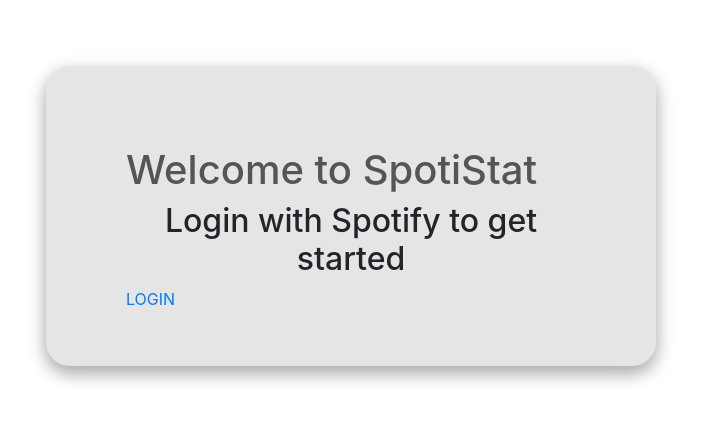
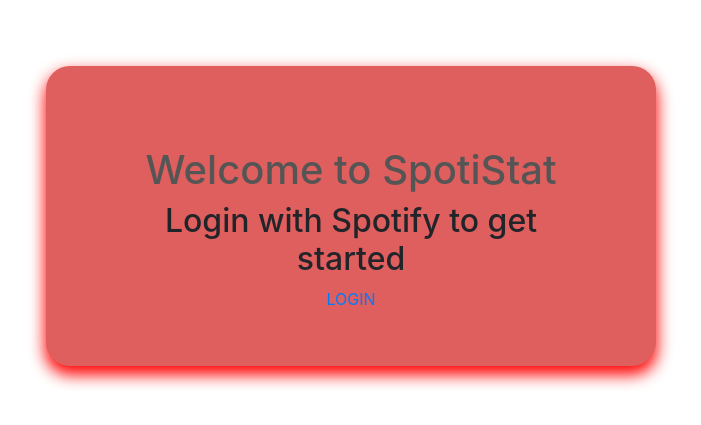
Before and after one commit to MatthewCurtis4/myapp, a React (Create React App) app in the folder client/: page / in a window 1280 px wide. Shown: the part 199-624 px from the top of the page, without its empty margins (304-1005 px from the left). Built offline with nearby package versions, Linux system fonts and the light colour scheme; what spotify-web-api-js would draw is missing.

Commit message:
Changing layout of login page

```diff
--- a/client/src/App.css
+++ b/client/src/App.css
@@ -6,7 +6,7 @@
 
 .login {
 	text-align: center;
-    overflow: 'auto'
+    overflow: 'auto';
 }
 .Darker {
   color: black;
@@ -30,7 +30,7 @@
 div .login-style
 
 {
-  background: rgba(0,0,0,0.1);
+  background: rgb(223, 94, 94);
 
   height: 300px;
   min-width: 300px;
@@ -41,7 +41,7 @@
   top: 50%;
   left: 50%;
   transform: translate(-50%,-50%);
-  box-shadow: 0 8px 16px 0 rgba(0,0,0,0.2), 0 6px 20px 0 rgba(0,0,0,0.19);
+  box-shadow: 0 8px 16px 0 rgba(255, 0, 0), 0 6px 20px 0 rgba(248, 1, 1, 0.19);
 }
 
 .App-intro {
@@ -56,7 +56,10 @@
 div, button {
   margin: 15px;
 }
-
+div, button-center {
+	margin: 15px;
+	text-align: center;
+  }
 .row:after{
 	clear:both;
 }
--- a/client/src/pages/Main.jsx
+++ b/client/src/pages/Main.jsx
@@ -9,7 +9,7 @@
                 <div class="login-style">
                     <h1>Welcome to SpotiStat</h1>
                     <h2>Login with Spotify to get started</h2>
-                    <a className="button" href={login} > LOGIN </a>
+                    <a className="button-center" href={login} > LOGIN </a>
                 </div>
         )
     }
```
